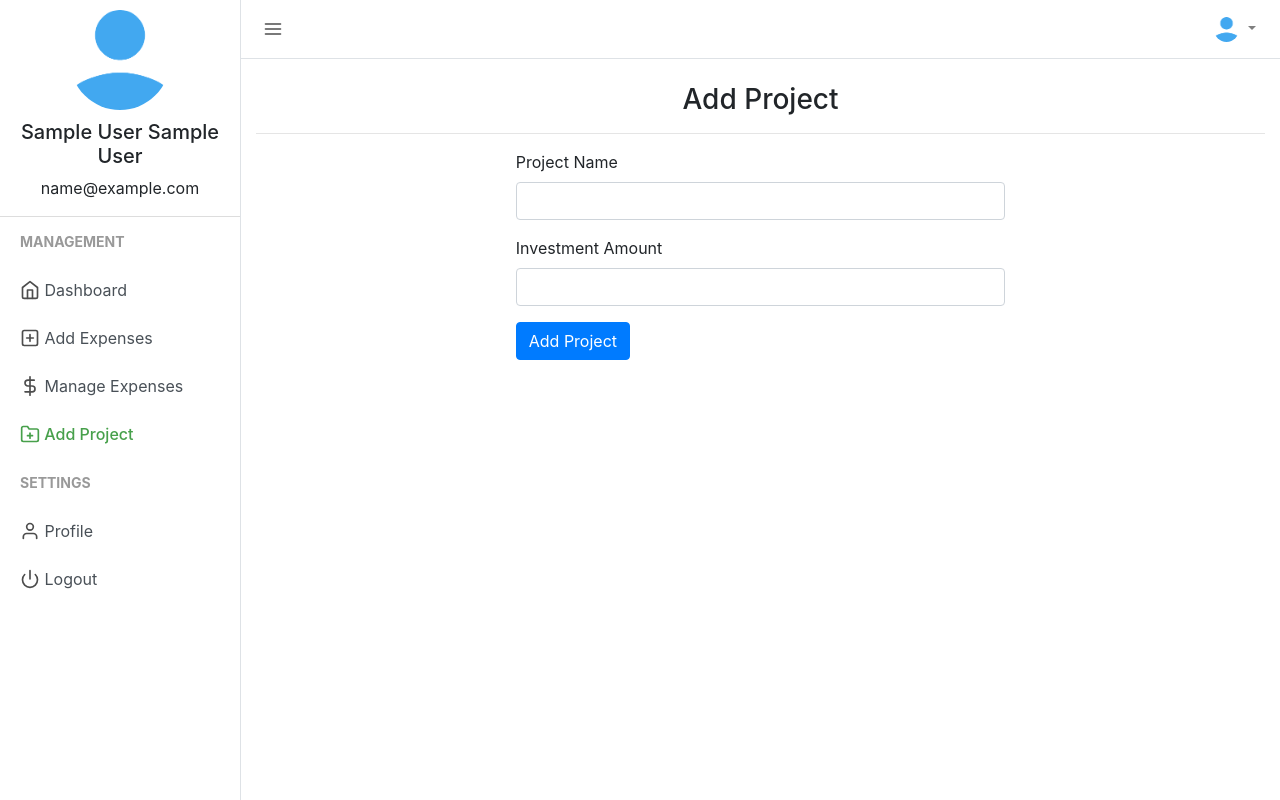
After one commit to Mr-Khandelwal/Expense-Tracker, a PHP site: page /add_project.php in a window 1280 px wide. The commit adds this page. Run offline with PHP 8.4, Linux system fonts and the light colour scheme; the visitor is signed in with stand-in values (Sample User, id 1).

Commit message:
add_project commit

```diff
--- a/add_expense.php
+++ b/add_expense.php
@@ -188,6 +188,7 @@ if (isset($_GET['delete'])) {
                 <a href="index.php" class="list-group-item list-group-item-action"><span data-feather="home"></span> Dashboard</a>
                 <a href="add_expense.php" class="list-group-item list-group-item-action sidebar-active"><span data-feather="plus-square"></span> Add Expenses</a>
                 <a href="manage_expense.php" class="list-group-item list-group-item-action"><span data-feather="dollar-sign"></span> Manage Expenses</a>
+                <a href="add_project.php" class="list-group-item list-group-item-action sidebar-active"><span data-feather="folder-plus"></span> Add Project</a>
             </div>
             <div class="sidebar-heading">Settings </div>
             <div class="list-group list-group-flush">
@@ -248,7 +249,7 @@ if (isset($_GET['delete'])) {
                             </div>
 
                             <div class="form-group row">
-                                <label for="expenseamount" class="col-sm-6 col-form-label"><b>Enter Amount($)</b></label>
+                                <label for="expenseamount" class="col-sm-6 col-form-label"><b>Enter Amount(Rs)</b></label>
                                 <div class="col-md-6">
                                     <input type="number" class="form-control col-sm-12" value="<?php echo $expenseamount; ?>" id="expenseamount" name="expenseamount" required>
                                 </div>
--- /dev/null
+++ b/add_project.php
@@ -0,0 +1,116 @@
+<?php
+include("session.php");
+
+if (isset($_POST['submit'])) {
+    $project_name = mysqli_real_escape_string($con, $_POST['project_name']);
+    $investment = mysqli_real_escape_string($con, $_POST['investment']);
+
+    // Check if fields are not empty
+    if (!empty($project_name) && !empty($investment)) {
+        $query = "INSERT INTO projects ( project_name, investment_limit) VALUES ('$project_name', '$investment')";
+        $result = mysqli_query($con, $query);
+
+        if ($result) {
+            $message = "Project added successfully!";
+        } else {
+            $message = "Failed to add project. Please try again.";
+        }
+    } else {
+        $message = "Please fill in all fields.";
+    }
+}
+?>
+<!DOCTYPE html>
+<html lang="en">
+
+<head>
+    <meta charset="utf-8">
+    <meta name="viewport" content="width=device-width, initial-scale=1, shrink-to-fit=no">
+    <meta name="description" content="">
+    <meta name="author" content="">
+    <title>Expense Manager - Add Project</title>
+    <link href="css/bootstrap.min.css" rel="stylesheet">
+    <link href="css/style.css" rel="stylesheet">
+    <script src="js/feather.min.js"></script>
+</head>
+
+<body>
+    <div class="d-flex" id="wrapper">
+        <div class="border-right" id="sidebar-wrapper">
+            <div class="user">
+                <img class="img img-fluid rounded-circle" src="<?php echo $userprofile ?>" width="120">
+                <h5><?php echo $username ?></h5>
+                <p><?php echo $useremail ?></p>
+            </div>
+            <div class="sidebar-heading">Management</div>
+            <div class="list-group list-group-flush">
+                <a href="index.php" class="list-group-item list-group-item-action"><span data-feather="home"></span> Dashboard</a>
+                <a href="add_expense.php" class="list-group-item list-group-item-action"><span data-feather="plus-square"></span> Add Expenses</a>
+                <a href="manage_expense.php" class="list-group-item list-group-item-action"><span data-feather="dollar-sign"></span> Manage Expenses</a>
+                <a href="add_project.php" class="list-group-item list-group-item-action sidebar-active"><span data-feather="folder-plus"></span> Add Project</a>
+            </div>
+            <div class="sidebar-heading">Settings</div>
+            <div class="list-group list-group-flush">
+                <a href="profile.php" class="list-group-item list-group-item-action"><span data-feather="user"></span> Profile</a>
+                <a href="logout.php" class="list-group-item list-group-item-action"><span data-feather="power"></span> Logout</a>
+            </div>
+        </div>
+        <div id="page-content-wrapper">
+            <nav class="navbar navbar-expand-lg navbar-light border-bottom">
+                <button class="toggler" type="button" id="menu-toggle" aria-expanded="false">
+                    <span data-feather="menu"></span>
+                </button>
+                <div class="collapse navbar-collapse" id="navbarSupportedContent">
+                    <ul class="navbar-nav ml-auto mt-2 mt-lg-0">
+                        <li class="nav-item dropdown">
+                            <a class="nav-link dropdown-toggle" href="#" id="navbarDropdown" role="button" data-toggle="dropdown" aria-haspopup="true" aria-expanded="false">
+                                <img class="img img-fluid rounded-circle" src="<?php echo $userprofile ?>" width="25">
+                            </a>
+                            <div class="dropdown-menu dropdown-menu-right" aria-labelledby="navbarDropdown">
+                                <a class="dropdown-item" href="#">Your Profile</a>
+                                <a class="dropdown-item" href="#">Edit Profile</a>
+                                <div class="dropdown-divider"></div>
+                                <a class="dropdown-item" href="logout.php">Logout</a>
+                            </div>
+                        </li>
+                    </ul>
+                </div>
+            </nav>
+            <div class="container-fluid">
+                <h3 class="mt-4 text-center">Add Project</h3>
+                <hr>
+                <div class="row justify-content-center">
+                    <div class="col-md-6">
+                        <?php if (isset($message)) { ?>
+                            <div class="alert alert-info"><?php echo $message; ?></div>
+                        <?php } ?>
+                        <form method="POST" action="">
+                            <div class="form-group">
+                                <label for="project_name">Project Name</label>
+                                <input type="text" name="project_name" id="project_name" class="form-control" required>
+                            </div>
+                            <div class="form-group">
+                                <label for="investment">Investment Amount</label>
+                                <input type="number" name="investment" id="investment" class="form-control" required>
+                            </div>
+                            <button type="submit" name="submit" class="btn btn-primary">Add Project</button>
+                        </form>
+                    </div>
+                </div>
+            </div>
+        </div>
+    </div>
+    <script src="js/jquery.slim.min.js"></script>
+    <script src="js/bootstrap.min.js"></script>
+    <script src="js/Chart.min.js"></script>
+    <script>
+        $(document).ready(function() {
+            feather.replace();
+            $("#menu-toggle").click(function(e) {
+                e.preventDefault();
+                $("#wrapper").toggleClass("toggled");
+            });
+        });
+    </script>
+</body>
+</html>
--- a/css/style.css
+++ b/css/style.css
@@ -1,5 +1,5 @@
 body {
-  background-color: #efefef;
+  background-color: #000000;
 }
 .feather {
   width: 20px;
--- a/profile.php
+++ b/profile.php
@@ -81,6 +81,8 @@ if (isset($_POST['but_upload'])) {
                 <a href="index.php" class="list-group-item list-group-item-action"><span data-feather="home"></span> Dashboard</a>
                 <a href="add_expense.php" class="list-group-item list-group-item-action "><span data-feather="plus-square"></span> Add Expenses</a>
                 <a href="manage_expense.php" class="list-group-item list-group-item-action "><span data-feather="dollar-sign"></span> Manage Expenses</a>
+                <a href="add_project.php" class="list-group-item list-group-item-action sidebar-active"><span data-feather="folder-plus"></span> Add Project</a>
+
             </div>
             <div class="sidebar-heading">Settings </div>
             <div class="list-group list-group-flush">
```
Also changed, not shown: index.php (+12 -0 lines), manage_expense.php (+46 -15 lines), uploads/01 PROJECT INFO.txt (deleted, +0 -7 lines), icon/add.png (added), icon/search.png (added).
